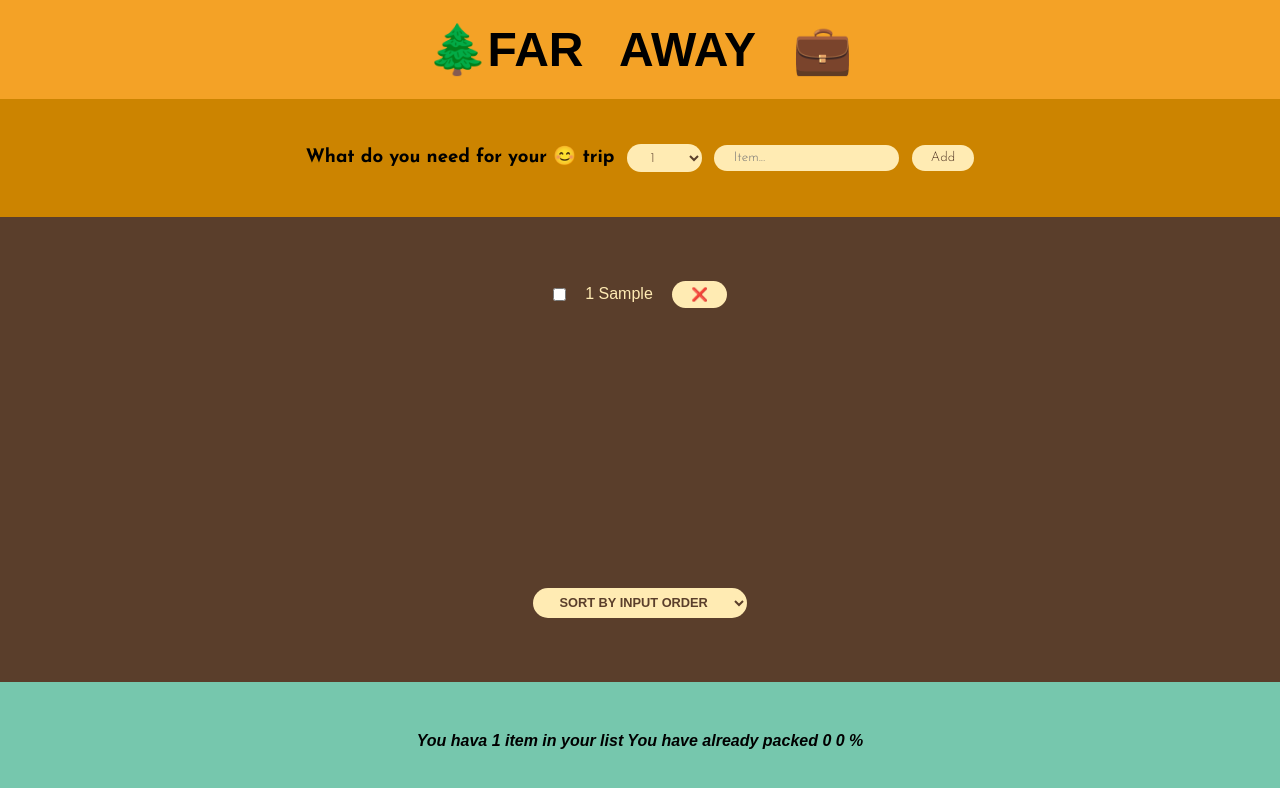
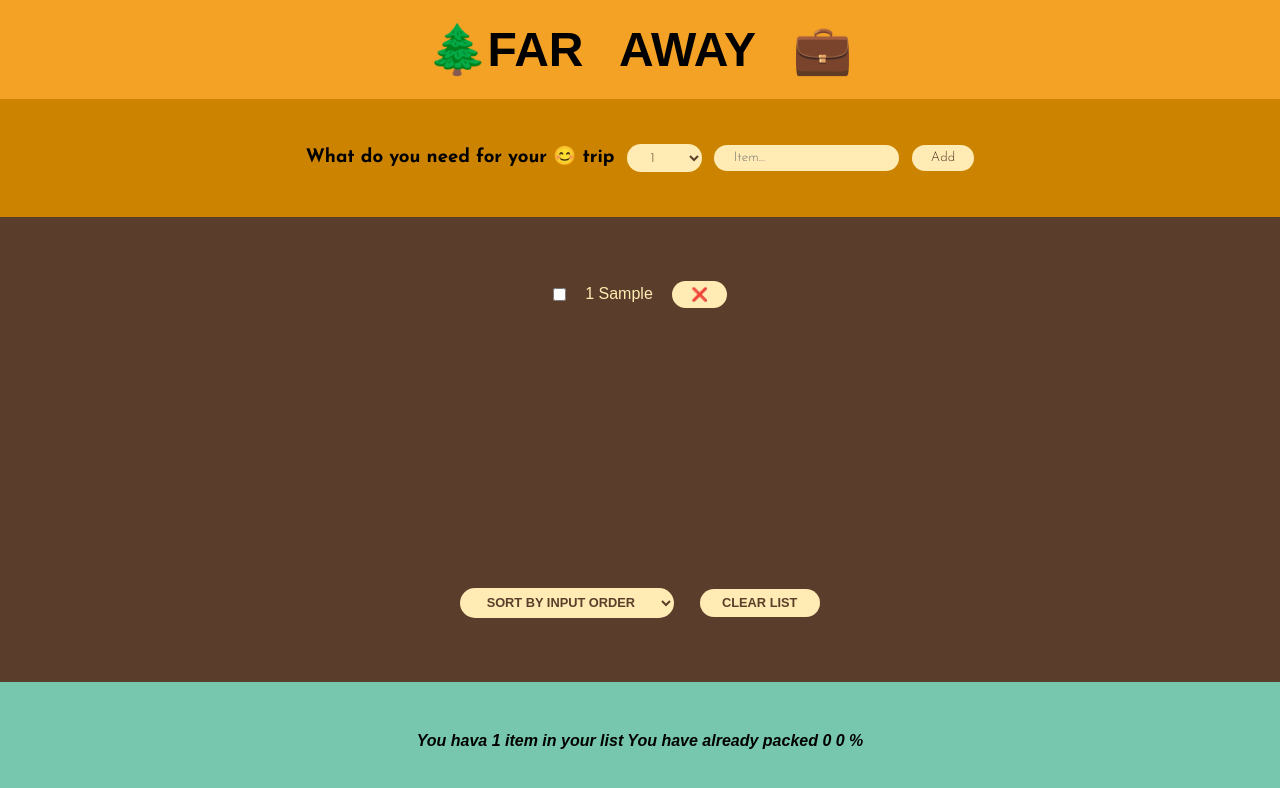
Before and after one commit to Sumitprajapatintv/React, a React (Create React App) app in the folder travel-list/: page / in a window 1280 px wide. Both pictures are taken after typing "Sample" into the empty fields and a click on the button "Add". Shown: the top 788 px of the page. Built offline with nearby package versions, Linux system fonts and the light colour scheme.

Commit message:
Clearing list and component folder

```diff
--- a/travel-list/src/App.js
+++ /dev/null
@@ -1,144 +0,0 @@
-import "./App.css";
-import { useState } from "react";
-
-export default function App() {
-  const [items, setItems] = useState([]);
-  function handleAddItem(item) {
-    setItems((items) => [...items, item]);
-  }
-  function handleDeleteItem(id) {
-    setItems((items) => items.filter((item) => item.id !== id));
-  }
-  function handleToggleItem(id) {
-    setItems((items) =>
-      items.map((item) =>
-        item.id === id ? { ...item, packed: !item.packed } : item
-      )
-    );
-  }
-  return (
-    <div className="app">
-      <Logo />
-      <Form onAddItem={handleAddItem} />
-      <PackingList
-        items={items}
-        onDelteItem={handleDeleteItem}
-        onToggleItem={handleToggleItem}
-      />
-      <Stats items={items} />
-    </div>
-  );
-}
-
-function Logo() {
-  return <h1>🌲Far Away 💼</h1>;
-}
-function Form({ onAddItem }) {
-  const [description, setDescription] = useState("");
-  const [count, setCount] = useState(1);
-
-  function handleSubmit(e) {
-    e.preventDefault();
-    const item = { description, count, paked: false, id: Date.now() };
-    onAddItem(item);
-    setDescription("");
-    setCount(1);
-  }
-  return (
-    <form className="add-from" onSubmit={handleSubmit}>
-      <h3>What do you need for your 😊 trip</h3>
-      <select value={count} onChange={(e) => setCount(Number(e.target.value))}>
-        {Array.from({ length: 20 }, (_, i) => i + 1).map((el) => (
-          <option value={el} key={el}>
-            {el}
-          </option>
-        ))}
-      </select>
-      <input
-        type="text"
-        placeholder="Item..."
-        value={description}
-        onChange={(e) => {
-          setDescription(e.target.value);
-        }}
-      ></input>
-      <button>Add</button>
-    </form>
-  );
-}
-function PackingList({ items, onDelteItem, onToggleItem }) {
-  const [sortBy, setsortBY] = useState("input");
-  let sortedItem;
-  if (sortBy === "input") {
-    sortedItem = items;
-  }
-  if (sortBy === "description") {
-    sortedItem = items
-      .slice()
-      .sort((a, b) => a.description.localeCompare(b.description));
-  }
-  if (sortBy === "packed") {
-    sortedItem = items
-      .slice()
-      .sort((a, b) => Number(a.packed) - Number(b.packed));
-  }
-  return (
-    <div className="list">
-      <li>
-        {sortedItem.map((item) => {
-          return (
-            <Item
-              item={item}
-              key={item}
-              onDelteItem={onDelteItem}
-              onToggleItem={onToggleItem}
-            />
-          );
-        })}
-      </li>
-      <select className="actions" onChange={(e) => setsortBY(e.target.value)}>
-        <option value="input">Sort By input Order</option>
-        <option value="description">Sort By description</option>
-        <option value="packed">Sort By pakedItem</option>
-      </select>
-    </div>
-  );
-}
-function Item({ item, onDelteItem, onToggleItem }) {
-  return (
-    <li>
-      <input
-        type="checkbox"
-        value={item.packed}
-        onChange={() => onToggleItem(item.id)}
-      />
-      <span style={item.packed ? { textDecoration: "line-through" } : {}}>
-        {item.count} {item.description}
-      </span>
-      <button onClick={() => onDelteItem(item.id)}>❌</button>
-    </li>
-  );
-}
-function Stats({ items }) {
-  if (!items.length) {
-    return (
-      <footer className="footer">
-        <em>Please Add Item</em>
-      </footer>
-    );
-  }
-  const numLength = items.length;
-  const pakedItem = items.filter((el) => el.packed).length;
-  const persentage = Math.round((pakedItem / numLength) * 100);
-  return (
-    <footer className="footer">
-      <em>
-        {persentage !== 100
-          ? `You hava ${numLength} item in your list You have already packed
-        ${pakedItem}
-        ${persentage} %`
-          : `All Ready Just Go Now ✈️`}
-      </em>
-    </footer>
-  );
-}
--- /dev/null
+++ b/travel-list/src/components/App.js
@@ -0,0 +1,40 @@
+import { useState } from "react";
+import { Form } from "./Form";
+import { Logo } from "./Logo";
+import { PackingList } from "./PackingList";
+import { Stats } from "./Stats";
+import "./../App.css";
+
+export default function App() {
+  const [items, setItems] = useState([]);
+  function handleAddItem(item) {
+    setItems((items) => [...items, item]);
+  }
+  function handleDeleteItem(id) {
+    setItems((items) => items.filter((item) => item.id !== id));
+  }
+  function handleToggleItem(id) {
+    setItems((items) =>
+      items.map((item) =>
+        item.id === id ? { ...item, packed: !item.packed } : item
+      )
+    );
+  }
+  function handleClearList(id) {
+    let confirmed = window.confirm("Are you sure to delete all the item");
+    if (confirmed) setItems([]);
+  }
+  return (
+    <div className="app">
+      <Logo />
+      <Form onAddItem={handleAddItem} />
+      <PackingList
+        items={items}
+        onDelteItem={handleDeleteItem}
+        onToggleItem={handleToggleItem}
+        onClearList={handleClearList}
+      />
+      <Stats items={items} />
+    </div>
+  );
+}
--- /dev/null
+++ b/travel-list/src/components/Form.js
@@ -0,0 +1,35 @@
+import { useState } from "react";
+
+export function Form({ onAddItem }) {
+  const [description, setDescription] = useState("");
+  const [count, setCount] = useState(1);
+
+  function handleSubmit(e) {
+    e.preventDefault();
+    const item = { description, count, paked: false, id: Date.now() };
+    onAddItem(item);
+    setDescription("");
+    setCount(1);
+  }
+  return (
+    <form className="add-from" onSubmit={handleSubmit}>
+      <h3>What do you need for your 😊 trip</h3>
+      <select value={count} onChange={(e) => setCount(Number(e.target.value))}>
+        {Array.from({ length: 20 }, (_, i) => i + 1).map((el) => (
+          <option value={el} key={el}>
+            {el}
+          </option>
+        ))}
+      </select>
+      <input
+        type="text"
+        placeholder="Item..."
+        value={description}
+        onChange={(e) => {
+          setDescription(e.target.value);
+        }}
+      ></input>
+      <button>Add</button>
+    </form>
+  );
+}
--- /dev/null
+++ b/travel-list/src/components/Item.js
@@ -0,0 +1,15 @@
+export default function Item({ item, onDelteItem, onToggleItem }) {
+  return (
+    <li>
+      <input
+        type="checkbox"
+        value={item.packed}
+        onChange={() => onToggleItem(item.id)}
+      />
+      <span style={item.packed ? { textDecoration: "line-through" } : {}}>
+        {item.count} {item.description}
+      </span>
+      <button onClick={() => onDelteItem(item.id)}>❌</button>
+    </li>
+  );
+}
--- /dev/null
+++ b/travel-list/src/components/Logo.js
@@ -0,0 +1,3 @@
+export function Logo() {
+  return <h1>🌲Far Away 💼</h1>;
+}
--- /dev/null
+++ b/travel-list/src/components/PackingList.js
@@ -0,0 +1,38 @@
+import { useState } from "react";
+import Item from "./../components/Item.js";
+
+export function PackingList({ items, onDelteItem, onToggleItem, onClearList }) {
+  const [sortBy, setsortBY] = useState("input");
+  let sortedItems = [...items];
+  if (sortBy === "description") {
+    sortedItems.sort((a, b) => a.description.localeCompare(b.description));
+  }
+  if (sortBy === "packed") {
+    console.log("paked");
+    sortedItems.sort((a, b) => Number(a.packed) - Number(b.packed));
+  }
+  return (
+    <div className="list">
+      <li>
+        {sortedItems.map((item) => {
+          return (
+            <Item
+              item={item}
+              key={item.id}
+              onDelteItem={onDelteItem}
+              onToggleItem={onToggleItem}
+            />
+          );
+        })}
+      </li>
+      <div className="actions">
+        <select value={sortBy} onChange={(e) => setsortBY(e.target.value)}>
+          <option value="input">Sort By input Order</option>
+          <option value="description">Sort By description</option>
+          <option value="packed">Sort By pakedItem</option>
+        </select>
+        <button onClick={onClearList}>Clear List</button>
+      </div>
+    </div>
+  );
+}
--- /dev/null
+++ b/travel-list/src/components/Stats.js
@@ -0,0 +1,23 @@
+export function Stats({ items }) {
+  if (!items.length) {
+    return (
+      <footer className="footer">
+        <em>Please Add Item</em>
+      </footer>
+    );
+  }
+  const numLength = items.length;
+  const pakedItem = items.filter((el) => el.packed).length;
+  const persentage = Math.round((pakedItem / numLength) * 100);
+  return (
+    <footer className="footer">
+      <em>
+        {persentage !== 100
+          ? `You hava ${numLength} item in your list You have already packed
+        ${pakedItem}
+        ${persentage} %`
+          : `All Ready Just Go Now ✈️`}
+      </em>
+    </footer>
+  );
+}
--- a/travel-list/src/index.js
+++ b/travel-list/src/index.js
@@ -1,6 +1,6 @@
 import React from "react";
 import ReactDOM from "react-dom/client";
-import App from "./App";
+import App from "./components/App.js";
 
 const root = ReactDOM.createRoot(document.getElementById("root"));
 root.render(
```
